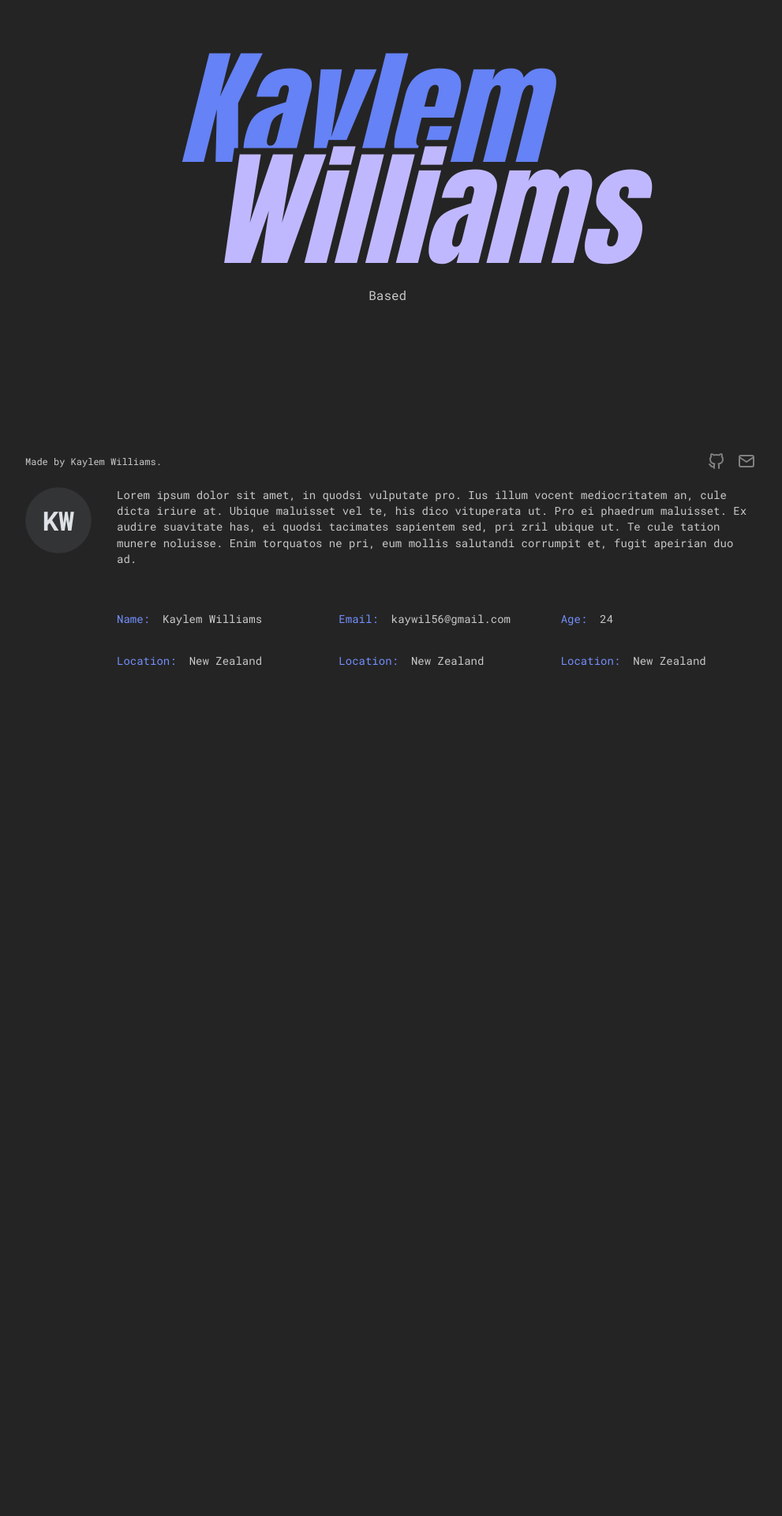
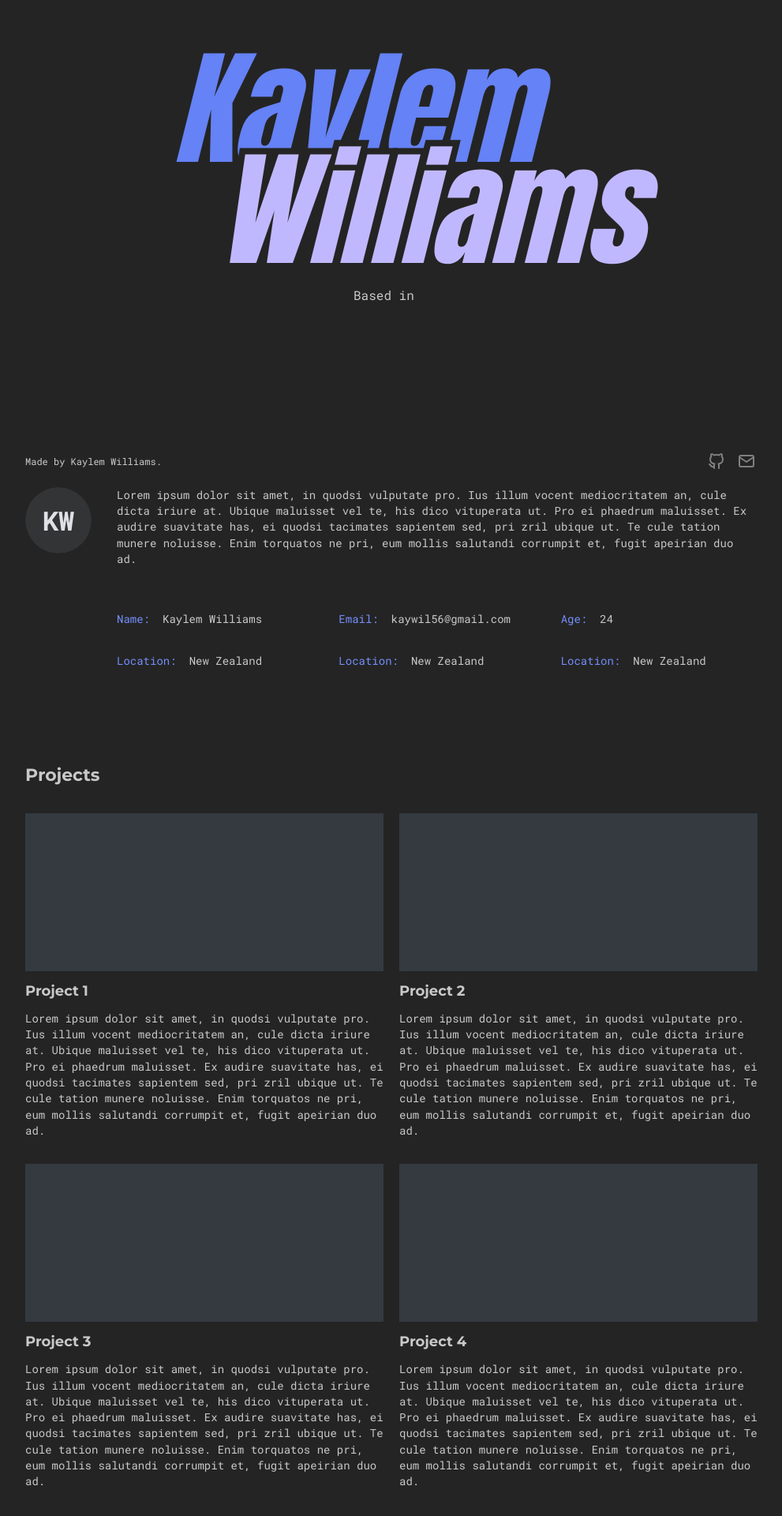
Before and after one commit to kaywil56/portfolio, a Next.js app: page / in a window 1280 px wide. Shown: the part 186-2106 px from the top of the page at 79% size, without its empty margins (144-1135 px from the left). Before the commit the page ends 1213 px from the top, so only its background shows below. Built offline with nearby package versions, Linux system fonts and the light colour scheme.

Commit message:
style projects section

```diff
--- a/app/page.tsx
+++ b/app/page.tsx
@@ -9,8 +9,8 @@ export default function Home() {
     <>
       <Hero />
       <About />
-      {/* <Contact />
-      <Projects /> */}
+      {/* <Contact /> */}
+      <Projects />
     </>
   );
 }
--- a/components/Hero.module.css
+++ b/components/Hero.module.css
@@ -55,12 +55,12 @@
 		}
 
 		&:first-child {
-			transform: translate(-.255em, -.40em);
+			transform: translate(-.300em, -.40em);
 		}
 
 		&:last-child {
 			--color: #b6acff;
-			transform: translate(.255em, .40em);
+			transform: translate(.300em, .40em);
 		}
 	}
 }
--- a/components/Projects.tsx
+++ b/components/Projects.tsx
@@ -1,7 +1,29 @@
-import { Title, Container } from "@mantine/core";
+import { Title, Container, SimpleGrid, Text, Box } from "@mantine/core";
 
 export function Projects() {
-    return <Container size={"md"}>
-        <Title>Projects</Title>
+    return <Container mb={120} size={"md"}>
+        <Title mb={"xl"} order={2} size={"h3"}>Projects</Title>
+        <SimpleGrid verticalSpacing={"xl"} spacing={"lg"} cols={{ base: 1, lg: 2 }}>
+            <div>
+                <Box mb={"sm"} bg={"gray"} h={200} w={"100%"}></Box>
+                <Title mb={"sm"} order={3} size={"h4"}>Project 1</Title>
+                <Text size="sm">Lorem ipsum dolor sit amet, in quodsi vulputate pro. Ius illum vocent mediocritatem an, cule dicta iriure at. Ubique maluisset vel te, his dico vituperata ut. Pro ei phaedrum maluisset. Ex audire suavitate has, ei quodsi tacimates sapientem sed, pri zril ubique ut. Te cule tation munere noluisse. Enim torquatos ne pri, eum mollis salutandi corrumpit et, fugit apeirian duo ad.</Text>
+            </div>
+            <div>
+                <Box mb={"sm"} bg={"gray"} h={200} w={"100%"}></Box>
+                <Title mb={"sm"} order={3} size={"h4"}>Project 2</Title>
+                <Text size="sm">Lorem ipsum dolor sit amet, in quodsi vulputate pro. Ius illum vocent mediocritatem an, cule dicta iriure at. Ubique maluisset vel te, his dico vituperata ut. Pro ei phaedrum maluisset. Ex audire suavitate has, ei quodsi tacimates sapientem sed, pri zril ubique ut. Te cule tation munere noluisse. Enim torquatos ne pri, eum mollis salutandi corrumpit et, fugit apeirian duo ad.</Text>
+            </div>
+            <div>
+                <Box mb={"sm"} bg={"gray"} h={200} w={"100%"}></Box>
+                <Title mb={"sm"} order={3} size={"h4"}>Project 3</Title>
+                <Text size="sm">Lorem ipsum dolor sit amet, in quodsi vulputate pro. Ius illum vocent mediocritatem an, cule dicta iriure at. Ubique maluisset vel te, his dico vituperata ut. Pro ei phaedrum maluisset. Ex audire suavitate has, ei quodsi tacimates sapientem sed, pri zril ubique ut. Te cule tation munere noluisse. Enim torquatos ne pri, eum mollis salutandi corrumpit et, fugit apeirian duo ad.</Text>
+            </div>
+            <div>
+                <Box mb={"sm"} bg={"gray"} h={200} w={"100%"}></Box>
+                <Title mb={"sm"} order={3} size={"h4"}>Project 4</Title>
+                <Text size="sm">Lorem ipsum dolor sit amet, in quodsi vulputate pro. Ius illum vocent mediocritatem an, cule dicta iriure at. Ubique maluisset vel te, his dico vituperata ut. Pro ei phaedrum maluisset. Ex audire suavitate has, ei quodsi tacimates sapientem sed, pri zril ubique ut. Te cule tation munere noluisse. Enim torquatos ne pri, eum mollis salutandi corrumpit et, fugit apeirian duo ad.</Text>
+            </div>
+        </SimpleGrid>
     </Container>
 }
--- a/components/Shell.tsx
+++ b/components/Shell.tsx
@@ -1,7 +1,7 @@
 'use client'
 
 import { IconBrandGithub, IconMail } from '@tabler/icons-react';
-import { AppShell, Burger, Group, UnstyledButton, Title, Text, Container, Button, ActionIcon } from '@mantine/core';
+import { AppShell, Burger, Group, UnstyledButton, Stack, Title, Text, Container, Button, ActionIcon } from '@mantine/core';
 import { useDisclosure } from '@mantine/hooks';
 import classes from './Shell.module.css';
 
@@ -37,9 +37,11 @@ export function Shell({
                 </Container>
             </AppShell.Header>
             <AppShell.Navbar>
-                <UnstyledButton className={classes.control}>About me</UnstyledButton>
-                <UnstyledButton className={classes.control}>Projects</UnstyledButton>
-                <UnstyledButton className={classes.control}>Get In Contact</UnstyledButton>
+                <Stack p={"md"} gap={"sm"}>
+                    <UnstyledButton className={classes.control}>About me</UnstyledButton>
+                    <UnstyledButton className={classes.control}>Projects</UnstyledButton>
+                    <UnstyledButton className={classes.control}>Get In Contact</UnstyledButton>
+                </Stack>
             </AppShell.Navbar>
             <AppShell.Main>
                 {children}
```
